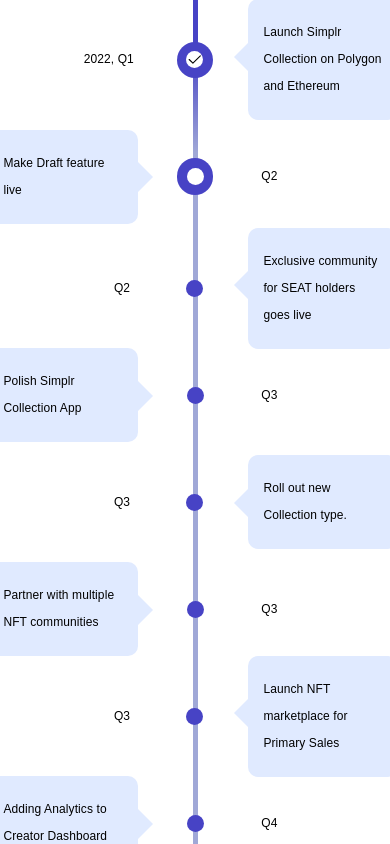
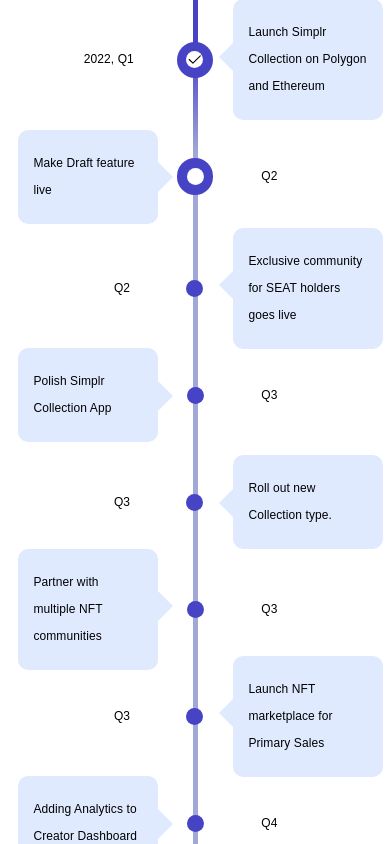
Before and after one commit to chain-labs/simplr-collection, a Next.js app: page / in a window 390 px wide. Shown: the part 4380-5224 px from the top of the page. Built offline with nearby package versions, Linux system fonts and the light colour scheme; a web font is replaced by a local one.

Commit message:
fixing responsiveness

```diff
--- a/src/styleguide/globalStyles.css
+++ b/src/styleguide/globalStyles.css
@@ -111,18 +111,18 @@ a:hover {
     background:#E0EAFF;
     border-radius: 10px;
     width: 257px;
-	right: 108%;
+	right: 100%;
 	min-height: 56px;
     position: absolute;
     display: inline-block;
 }
 @media screen and (max-width: 800px) {
 	.pointedLeftBox {
-		right: 100px;
-    width:150px;
+		right: 80px;
+    width:140px;
 	}
 	.pointedRightBox {
-		right: -160px;
+		right: -145px;
     width:150px;
 	}
 }
```
